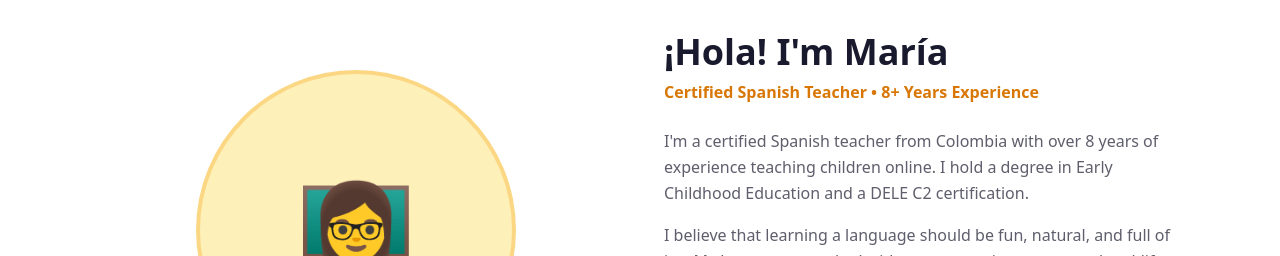
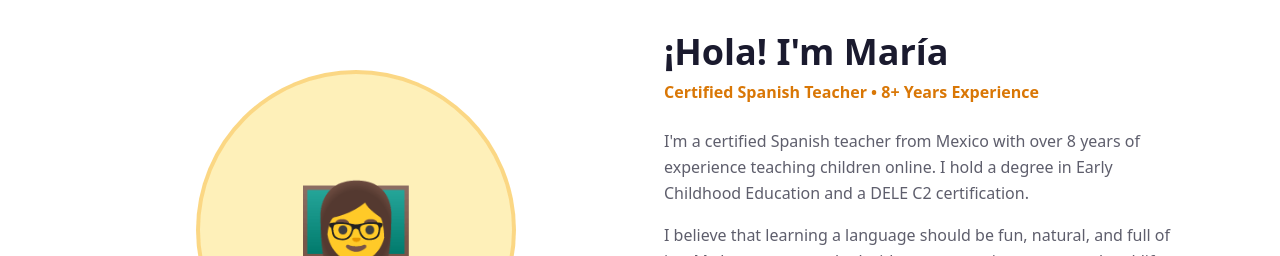
Before and after one commit to spanishprepkids/ui, a Next.js app: page / in a window 1280 px wide. Shown: the part 1940-2196 px from the top of the page. Built offline with nearby package versions, Linux system fonts and the light colour scheme.

Commit message:
Update About.tsx
Colombia to Mexico

```diff
--- a/src/components/About.tsx
+++ b/src/components/About.tsx
@@ -20,7 +20,7 @@ export default function About() {
             </p>
             <div className="space-y-4 text-foreground/70 leading-relaxed">
               <p>
-                I&apos;m a certified Spanish teacher from Colombia with over 8
+                I&apos;m a certified Spanish teacher from Mexico with over 8
                 years of experience teaching children online. I hold a degree in
                 Early Childhood Education and a DELE C2 certification.
               </p>
```
